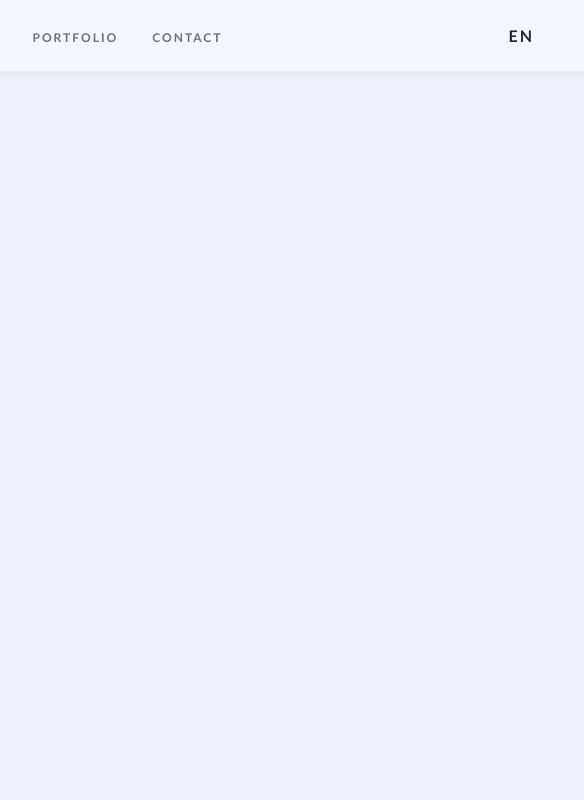
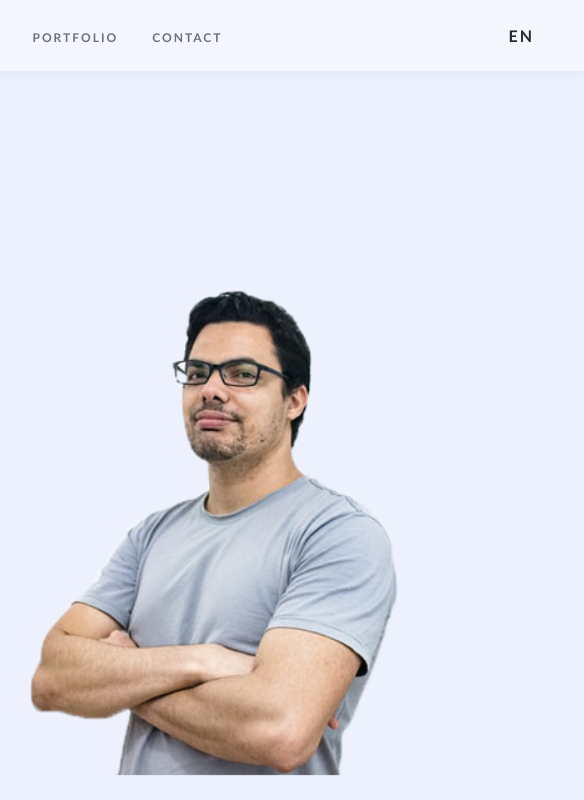
Before and after one commit to amir77hm/personal-website, a plain HTML site: page index.html in a window 1280 px wide. Shown: the top 800 px of the page, 696-1280 px from the left. Drawn offline with Linux system fonts and the light colour scheme.

Commit message:
first version

```diff
--- a/css/style.css
+++ b/css/style.css
@@ -18,7 +18,7 @@ a {
   box-sizing: border-box;
   background-color: #edf1fd !important;
   position: relative;
-  background-image: url("./img/1.png");
+  background-image: url("../img/1.png");
   background-repeat: no-repeat;
   background-size: 800px;
   background-position: right bottom;
```
